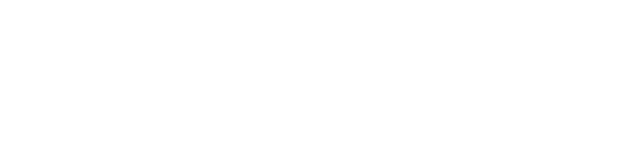
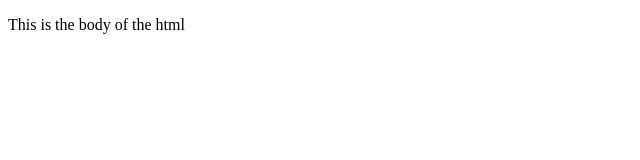
Before and after one commit to ASGuzman/git_test, a plain HTML site: page html-boilerplate/index.html in a window 1280 px wide. Shown: the whole page, without its empty margins (0-640 px from the left). Drawn offline with Linux system fonts and the light colour scheme.

Commit message:
Add a body to the file

```diff
--- a/html-boilerplate/index.html
+++ b/html-boilerplate/index.html
@@ -2,5 +2,11 @@
 <html lang="en">
     <head>
         <meta charset="utf-8">
+        <title>My First Webpage</title>
     </head>
+    <body>
+        <p>
+            This is the body of the html
+        </p>
+    </body>
 </html>
```
